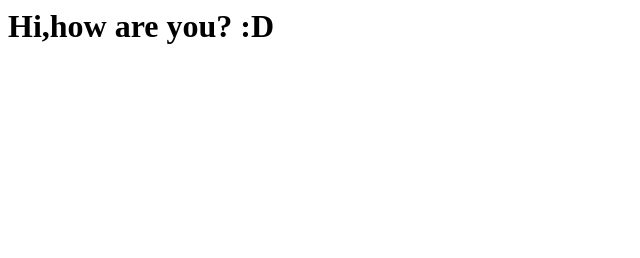
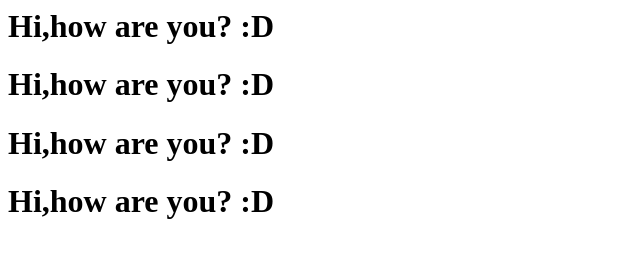
Before and after one commit to dulee19/folder2, a plain HTML site: page index.html in a window 1280 px wide. Shown: the whole page, without its empty margins (0-640 px from the left). Drawn offline with Linux system fonts and the light colour scheme.

Commit message:
Update index.html
Nova promena

```diff
--- a/index.html
+++ b/index.html
@@ -1 +1,4 @@
 <h1>Hi,how are you? :D</h1>
+<h1>Hi,how are you? :D</h1>
+<h1>Hi,how are you? :D</h1>
+<h1>Hi,how are you? :D</h1>
```
